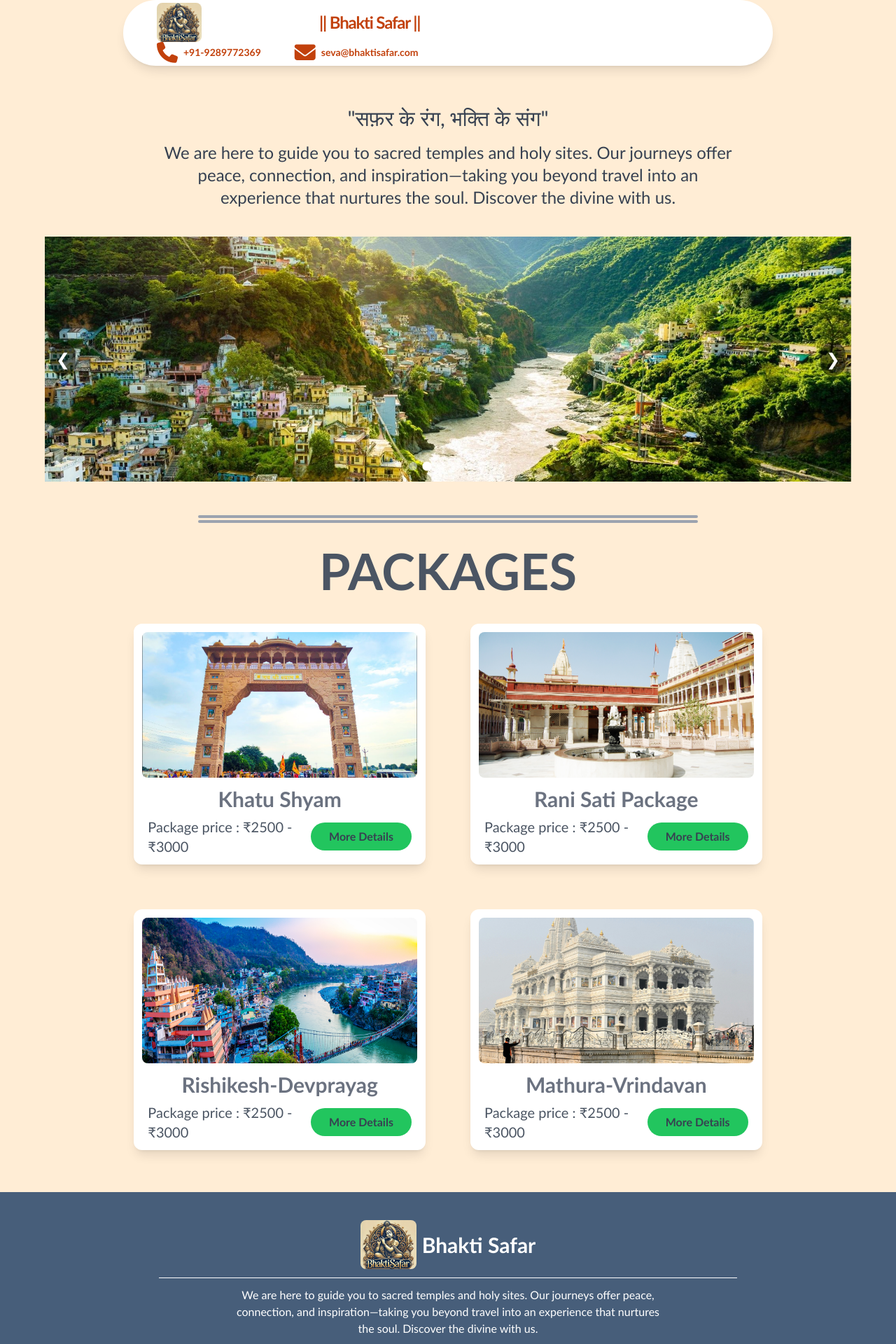
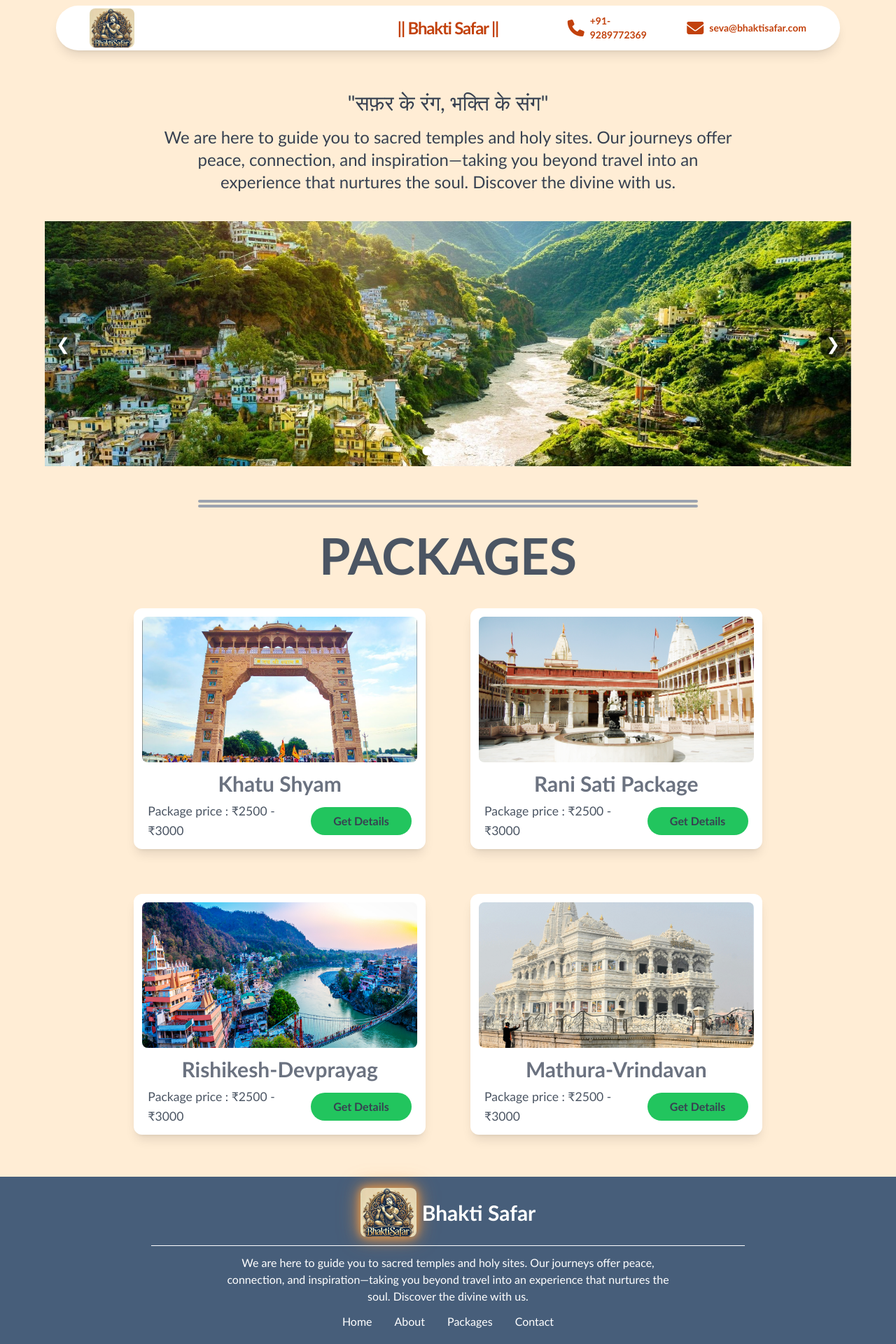
Before and after one commit to TusharBahuguna583/BhaktiSafar, a React (Create React App) app: page / in a window 1280 px wide. Shown: the top 1920 px of the page at 70% size. Built offline with nearby package versions, Linux system fonts and the light colour scheme; a web font is replaced by a local one.

Commit message:
header fixed, halo effect, card effect, css parsed

```diff
--- a/src/App.css
+++ b/src/App.css
@@ -8,3 +8,49 @@
     height: 100%;
     width: 100%;
 }
+
+@media (min-width: 640px) {
+    .sm\:text-cm {
+        font-size: 1.1rem;
+        line-height: 1.75rem;
+    }
+}
+
+/* App.css or index.css */
+/* App.css or index.css */
+@keyframes halo {
+  0% {
+    box-shadow: 0 0 10px rgba(255, 159, 64, 0.6), 0 0 20px rgba(255, 159, 64, 0.6), 0 0 30px rgba(255, 159, 64, 0.6);
+  }
+  50% {
+    box-shadow: 0 0 20px rgba(255, 159, 64, 0.9), 0 0 30px rgba(255, 159, 64, 0.9), 0 0 40px rgba(255, 159, 64, 0.9);
+  }
+  100% {
+    box-shadow: 0 0 10px rgba(255, 159, 64, 0.6), 0 0 20px rgba(255, 159, 64, 0.6), 0 0 30px rgba(255, 159, 64, 0.6);
+  }
+}
+
+.halo-effect {
+  animation: halo 2s infinite alternate;
+}
+
+
+
+::-webkit-scrollbar {
+  width: 20px;
+}
+
+::-webkit-scrollbar-track {
+  background-color: transparent;
+}
+
+::-webkit-scrollbar-thumb {
+  background-color: #eeb774;
+  border-radius: 20px;
+  border: 6px solid transparent;
+  background-clip: content-box;
+}
+
+::-webkit-scrollbar-thumb:hover {
+  background-color: #f2a129;
+}
--- a/src/components/Cards.js
+++ b/src/components/Cards.js
@@ -2,7 +2,7 @@
 import { Link } from "react-router-dom";
 const Cards = ({ title, image }) => {
   return (
-    <div className="w-[80%] sm:w-[35%] h-auto p-3 m-4 bg-white rounded-xl shadow-lg">
+    <div className="perspective-1000 w-[80%] sm:w-[35%] h-auto p-3 m-4 bg-white rounded-xl shadow-lg transform transition-transform duration-500 ease-in-out hover:rotate-x-6 hover:shadow-xl hover:scale-105">
       <div>
         <img
           src={image}
@@ -16,12 +16,12 @@
         </p>
       </div>
       <div className="flex flex-col sm:flex-row justify-between items-center mx-2">
-        <p className="text-sm sm:text-xl text-gray-600 mb-3 sm:mb-0">
+        <p className="text-sm sm:text-cm text-gray-600 mb-3 sm:mb-0">
           Package price : ₹2500 - ₹3000
         </p>
         <Link to="/contact">
           <button className="rounded-full w-36 h-10 bg-green-500 px-4 py-1 text-center cursor-pointer font-semibold text-gray-700">
-            More Details
+            Get Details
           </button>
         </Link>
       </div>
--- a/src/components/Footer.js
+++ b/src/components/Footer.js
@@ -15,14 +15,15 @@
   };
 
   return (
-    <div className="w-full bg-[#475e7a] p-4 sm:p-5 flex flex-col items-center">
+    <div className="w-full bg-[#475e7a] p-1 sm:p-1 flex flex-col items-center">
       {/* Logo and Title */}
-      <div className="flex flex-col sm:flex-row items-center gap-2 mt-3 sm:mt-5">
+      <div className="flex flex-col sm:flex-row items-center gap-2 mt-2 sm:mt-3">
         <img
           src={logo}
           alt="Bhakti Safar Logo"
-          className="w-14 sm:w-20 rounded-lg"
+          className="w-14 sm:w-20 rounded-lg shadow-lg ring-4 ring-orange-400 halo-effect"
         />
+
         <p className="font-bold text-lg sm:text-3xl text-white text-center">
           Bhakti Safar
         </p>
@@ -39,7 +40,7 @@
       </p>
 
       {/* Navigation Links */}
-      <ul className="flex flex-wrap gap-2 sm:gap-8 mt-4 sm:mt-8 text-white text-xs sm:text-base justify-center">
+      <ul className="flex flex-wrap gap-2 sm:gap-8 mt-3 sm:mt-3 text-white text-xs sm:text-base justify-center">
         <li>
           <Link to="/" onClick={() => scrollToTop()}>
             Home
--- a/src/components/Header.js
+++ b/src/components/Header.js
@@ -5,27 +5,33 @@
 
 const Header = () => {
   return (
-    <div className="bg-white rounded-full flex flex-wrap items-center justify-between px-6 py-1 sm:px-12 sm:py-1 mx-4 sm:mx-20 lg:mx-44 shadow-lg">
+    <div className="bg-white rounded-full flex items-center justify-between px-4 py-1 sm:px-6 lg:px-12 sm:py-1 mx-2 sm:mx-10 lg:mx-20 shadow-lg mt-2">
       {/* Logo */}
-      <div className="flex items-center">
+      <div className="flex items-center justify-start w-1/3">
         <Link to="/">
-          <img src={logo} alt="Logo" className="w-12 sm:w-16 rounded-lg" />
+          <img
+            src={logo}
+            alt="Logo"
+            className="w-10 sm:w-12 md:w-16 rounded-lg"
+          />
         </Link>
       </div>
 
-      <div className="text-orange-700 text-sm sm:text-2xl sm:font-bold sm:tracking-tighter sm:text-left sm:ml-2 sm:w-[600px]">
-        || Bhakti Safar ||
+      <div className="flex justify-center w-1/3">
+        <div className="text-orange-700 text-sm sm:text-lg md:text-2xl font-bold tracking-tight sm:tracking-tighter">
+          || Bhakti Safar ||
+        </div>
       </div>
 
       {/* Contact Info */}
-      <div className="flex flex-wrap items-center justify-center gap-6 mr-3 sm:mr-12 sm:gap-12">
+      <div className="flex items-center justify-end w-1/3 gap-4 sm:gap-6 md:gap-8 lg:gap-12">
         {/* Phone */}
         <a href="tel:+918439377579" className="flex items-center">
           <i
-            className="fa-solid fa-phone text-2xl sm:text-3xl"
+            className="fa-solid fa-phone text-lg sm:text-xl md:text-2xl"
             style={{ color: "#c2410c" }}
           ></i>
-          <span className="hidden sm:block sm:text-orange-700 sm:font-bold sm:ml-2 sm:text-sm">
+          <span className="hidden sm:block sm:text-orange-700 font-bold ml-2 text-xxs sm:text-xs md:text-sm">
             +91-9289772369
           </span>
         </a>
@@ -38,10 +44,10 @@
           className="flex items-center"
         >
           <i
-            className="fa-solid fa-envelope text-2xl sm:text-3xl"
+            className="fa-solid fa-envelope text-lg sm:text-xl md:text-2xl"
             style={{ color: "#c2410c" }}
           ></i>
-          <span className="hidden sm:block text-orange-700 font-bold ml-2 text-xs sm:text-sm">
+          <span className="hidden sm:block text-orange-700 font-bold ml-2 text-xxs sm:text-xs md:text-sm">
             seva@bhaktisafar.com
           </span>
         </a>
--- a/src/index.css
+++ b/src/index.css
@@ -18,22 +18,3 @@
   font-family: source-code-pro, Menlo, Monaco, Consolas, 'Courier New',
     monospace;
 }
-
-::-webkit-scrollbar {
-  width: 20px;
-}
-
-::-webkit-scrollbar-track {
-  background-color: transparent;
-}
-
-::-webkit-scrollbar-thumb {
-  background-color: #eeb774;
-  border-radius: 20px;
-  border: 6px solid transparent;
-  background-clip: content-box;
-}
-
-::-webkit-scrollbar-thumb:hover {
-  background-color: #f2a129;
-}
```
